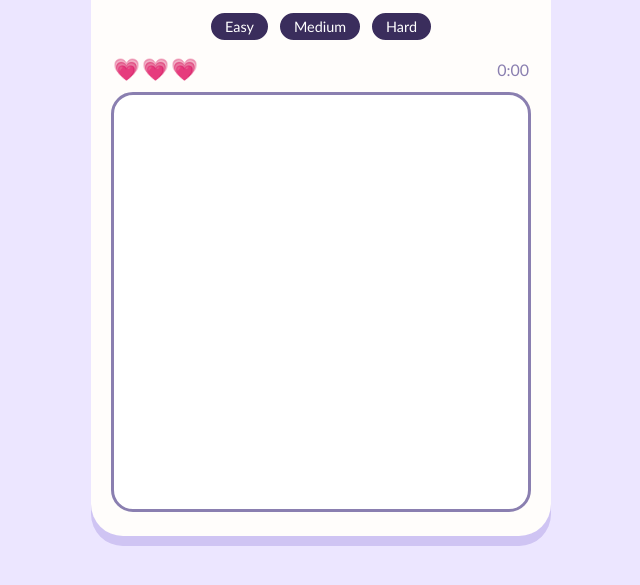
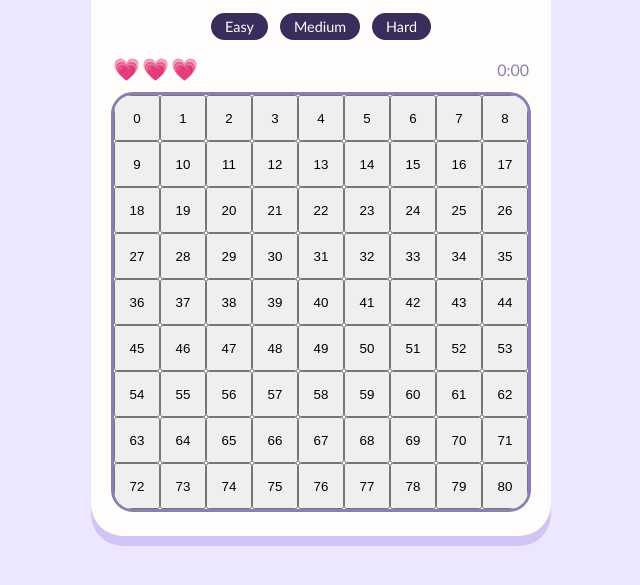
Before and after one commit to edgecaseSwitch/tiny-sudoku, a plain HTML site: page index.html in a window 1280 px wide. Shown: the part 109-694 px from the top of the page, without its empty margins (319-959 px from the left). Drawn offline with Linux system fonts and the light colour scheme.

Commit message:
added cells

```diff
--- a/index.html
+++ b/index.html
@@ -36,5 +36,6 @@
 
       <div id="grid" role="grid" aria-label="Sudoku board"></div>
     </main>
+    <script src="script.js"></script>
   </body>
 </html>
--- a/script.js
+++ b/script.js
@@ -0,0 +1,11 @@
+const gridEl = document.getElementById("grid");
+const cells = [];
+
+for (let i = 0; i <81; i++) {
+    const el = document.createElement("button");
+    el.type = "button";
+    el.className = "cell";
+    el.textContent = i;
+    gridEl.appendChild(el);
+    cells.push(el);
+}
```
